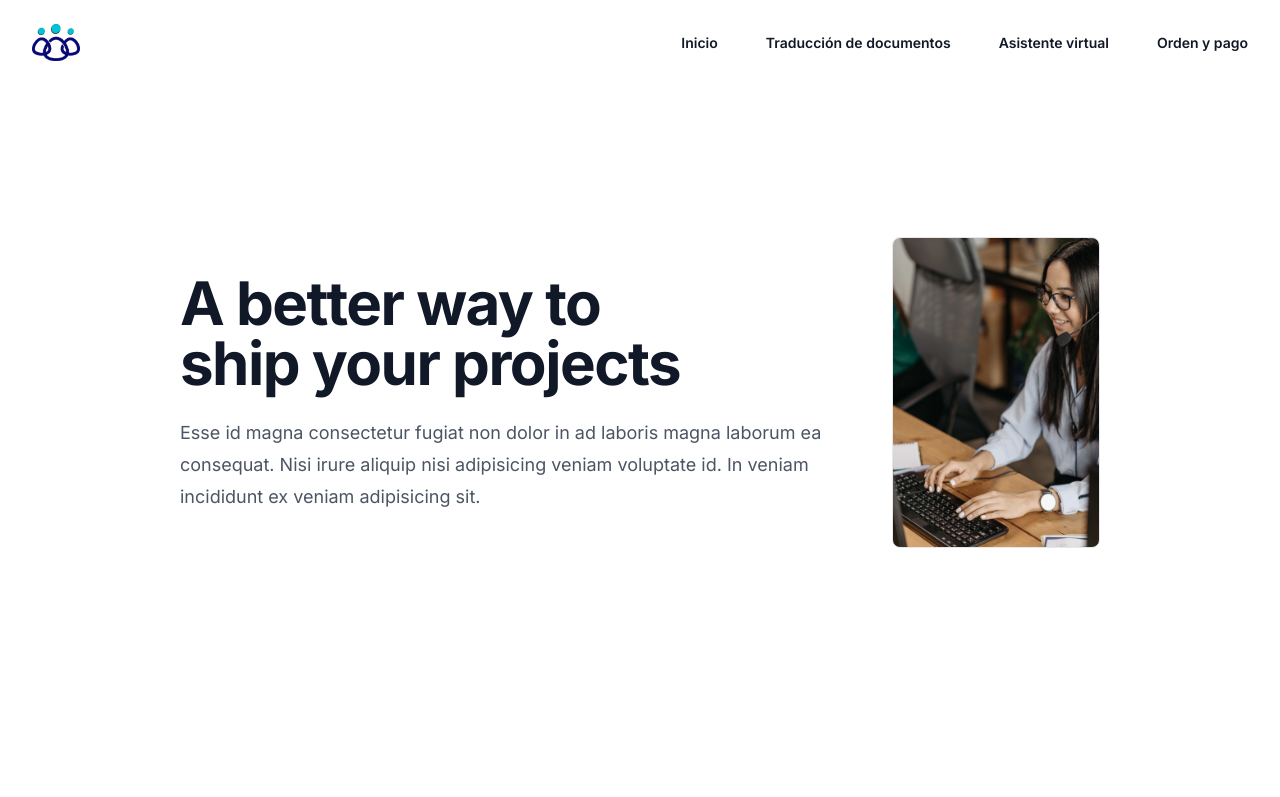
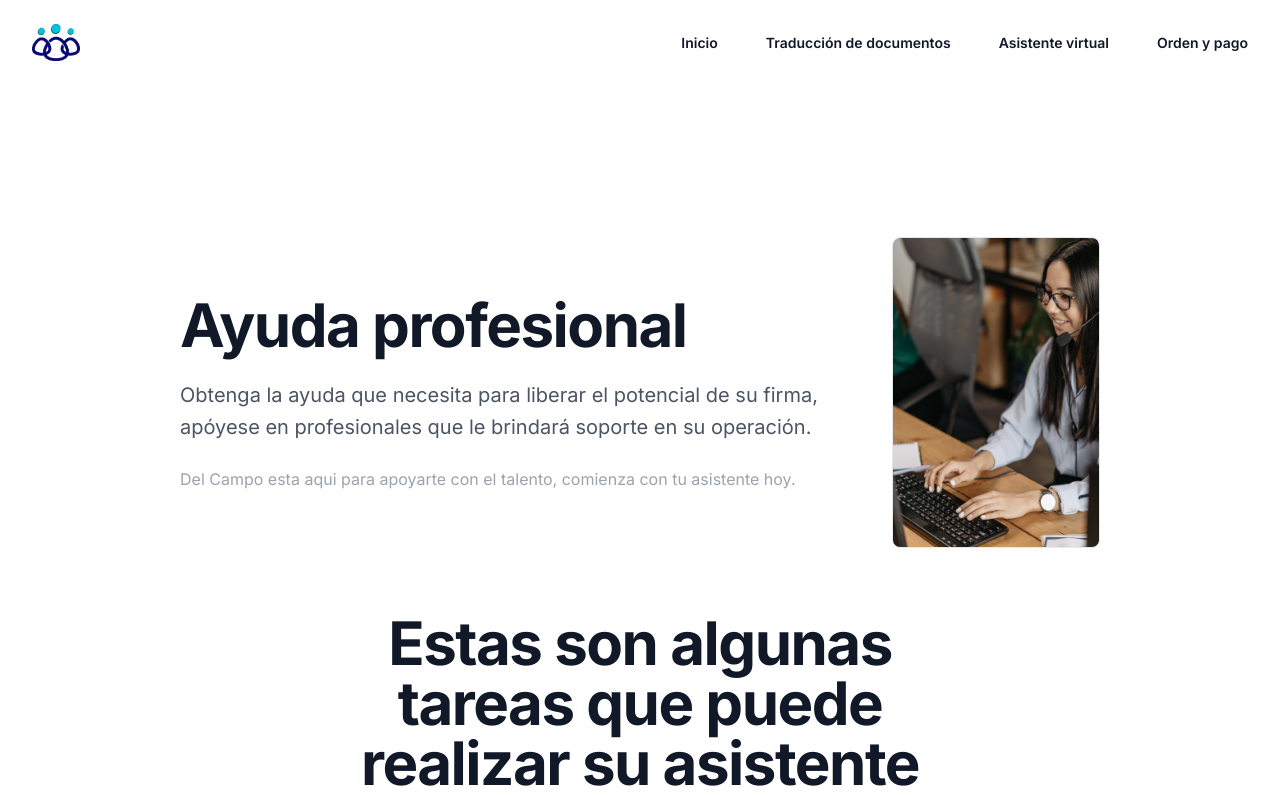
Before and after one commit to Js-jax/project-envios, a Next.js app in the folder traduction-project/: page / in a window 1280 px wide. Shown: the top 797 px of the page. Built offline with nearby package versions, Linux system fonts and the light colour scheme.

Commit message:
Continuando desarrollo de HomePage

```diff
--- a/traduction-project/app/page.tsx
+++ b/traduction-project/app/page.tsx
@@ -1,32 +1,51 @@
-import { ChevronRightIcon } from '@heroicons/react/24/outline'
-import Image from 'next/image'
-import assist1 from '@/assets/asistente.webp';
-import assist2 from '@/assets/asistente1.webp';
-import assist3 from '@/assets/asistente2.webp';
-import assist4 from '@/assets/asistente3.webp';
+import { ChevronRightIcon } from "@heroicons/react/24/outline";
+import Image from "next/image";
+import assist1 from "@/assets/asistente.webp";
+import assist2 from "@/assets/asistente1.webp";
+import assist3 from "@/assets/asistente2.webp";
+import assist4 from "@/assets/asistente3.webp";
 
 export default function Home() {
   return (
     <main className="flex min-h-screen flex-col items-center justify-between p-8 sm:pt-24 lg:px-8">
       <div className="relative isolate pt-14">
-
         <div className="mx-auto max-w-7xl lg:flex lg:items-center lg:gap-x-10 lg:px-8">
           <div className="mx-auto max-w-2xl lg:mx-0 lg:flex-auto">
             <h1 className="max-w-lg text-4xl font-bold tracking-tight text-gray-900 sm:text-6xl">
-                A better way to ship your projects
+              Ayuda profesional
             </h1>
-              <p className="mt-6 text-lg leading-8 text-gray-600">
-                Esse id magna consectetur fugiat non dolor in ad laboris magna laborum ea consequat. Nisi irure aliquip
-                nisi adipisicing veniam voluptate id. In veniam incididunt ex veniam adipisicing sit.
+            <p className="mt-6 text-xl leading-8 text-gray-600">
+              Obtenga la ayuda que necesita para liberar el potencial de su
+              firma, apóyese en profesionales que le brindará soporte en su
+              operación.
             </p>
-
+            <p className="mt-6 text-md text-gray-400">
+              Del Campo esta aqui para apoyarte con el talento, comienza con tu
+              asistente hoy.
+            </p>
           </div>
           <div className="mt-16 sm:mt-24 lg:mt-0 lg:flex-shrink-0 lg:flex-grow">
             {/* <Image/> */}
-              <Image src={assist1} alt='Asistente 1' className='w-52 border rounded-lg mx-auto'/>
+            <Image
+              src={assist1}
+              alt="Asistente 1"
+              className="w-52 border rounded-lg mx-auto"
+            />
           </div>
         </div>
       </div>
+      <div className="relative isolate pt-14">
+        <div className="mx-auto max-w-2xl lg:mx-0">
+          <h2 className="text-xl font-bold tracking-tight text-gray-900 sm:text-6xl text-center">
+            Estas son algunas tareas que puede realizar su asistente legal
+            virtual
+          </h2>
+        </div>
+        <div className="grid max-w-xl grid-cols-1 gap-x-8 gap-y-10 lg:max-w-none lg:grid-cols-2 lg:gap-y-16">
+          <div></div>
+          <div></div>
+        </div>
+      </div>
     </main>
-  )
+  );
 }
```
Lines whose indentation alone changed are shown as unchanged.
